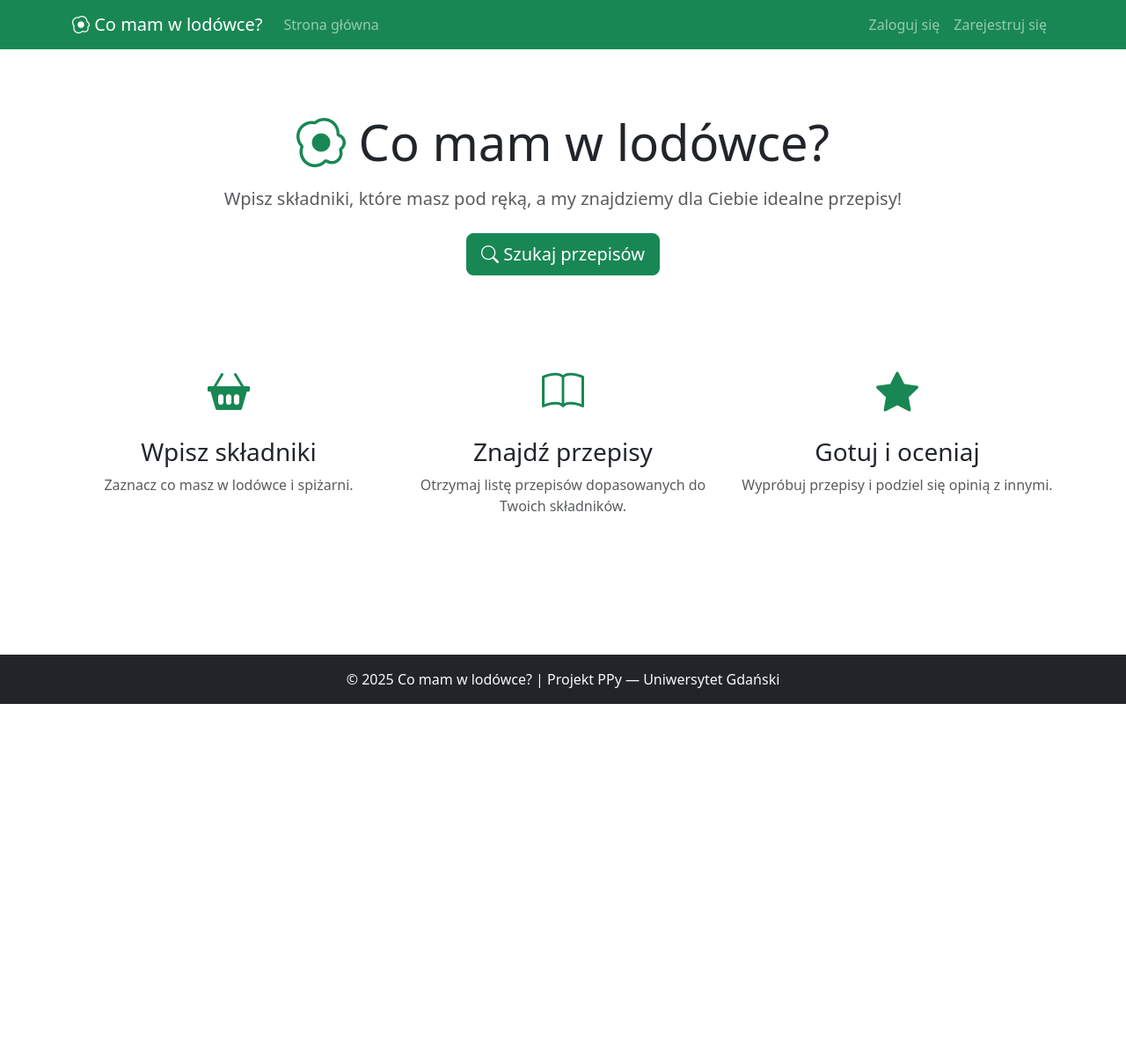
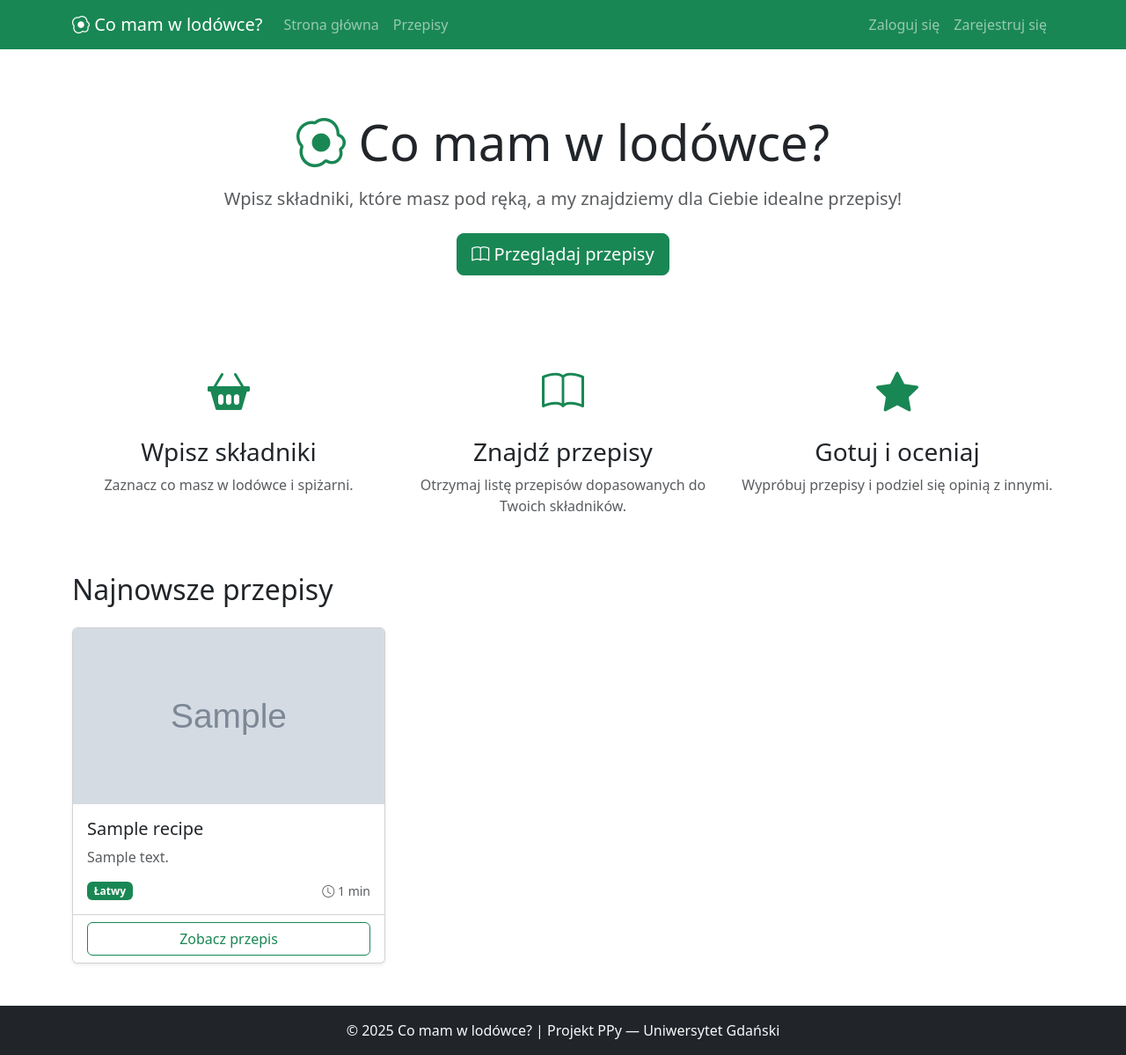
Before and after one commit to Wsakowska/python-faculty, a Django app: page / in a window 1280 px wide. Shown: the whole page at 88% size. Before the commit the page ends 800 px from the top, so only its background shows below. Run offline with Django 5.2, Linux system fonts and the light colour scheme; tables that the repository leaves empty hold one stand-in row (values such as "Sample post"); grey boxes marked "Sample" are stand-in pictures.

Commit message:
crud: widoki przepisów — lista, szczegóły, dodaj, edytuj, usuń

```diff
--- a/Project01/recipes/templates/recipes/home.html
+++ b/Project01/recipes/templates/recipes/home.html
@@ -10,9 +10,16 @@
     <p class="lead text-muted mb-4">
         Wpisz składniki, które masz pod ręką, a my znajdziemy dla Ciebie idealne przepisy!
     </p>
-    <a href="#" class="btn btn-success btn-lg">
-        <i class="bi bi-search"></i> Szukaj przepisów
-    </a>
+    <div class="d-flex justify-content-center gap-3">
+        <a href="{% url 'recipes:recipe_list' %}" class="btn btn-success btn-lg">
+            <i class="bi bi-book"></i> Przeglądaj przepisy
+        </a>
+        {% if user.is_authenticated %}
+        <a href="{% url 'recipes:recipe_create' %}" class="btn btn-outline-success btn-lg">
+            <i class="bi bi-plus-circle"></i> Dodaj przepis
+        </a>
+        {% endif %}
+    </div>
 </div>
 
 <div class="row text-center mt-5">
@@ -32,4 +39,39 @@
         <p class="text-muted">Wypróbuj przepisy i podziel się opinią z innymi.</p>
     </div>
 </div>
+
+{% if latest_recipes %}
+<h2 class="mt-5 mb-4">Najnowsze przepisy</h2>
+<div class="row">
+    {% for recipe in latest_recipes %}
+    <div class="col-md-4 mb-4">
+        <div class="card h-100 shadow-sm">
+            {% if recipe.image %}
+                <img src="{{ recipe.image.url }}" class="card-img-top" alt="{{ recipe.title }}"
+                     style="height: 200px; object-fit: cover;">
+            {% else %}
+                <div class="card-img-top bg-light d-flex align-items-center justify-content-center"
+                     style="height: 200px;">
+                    <i class="bi bi-camera text-muted" style="font-size: 3rem;"></i>
+                </div>
+            {% endif %}
+            <div class="card-body">
+                <h5 class="card-title">{{ recipe.title }}</h5>
+                <p class="card-text text-muted">{{ recipe.description|truncatewords:15 }}</p>
+                <div class="d-flex justify-content-between align-items-center">
+                    <span class="badge bg-success">{{ recipe.get_difficulty_display }}</span>
+                    <small class="text-muted">
+                        <i class="bi bi-clock"></i> {{ recipe.prep_time }} min
+                    </small>
+                </div>
+            </div>
+            <div class="card-footer bg-white">
+                <a href="{% url 'recipes:recipe_detail' recipe.slug %}"
+                   class="btn btn-outline-success w-100">Zobacz przepis</a>
+            </div>
+        </div>
+    </div>
+    {% endfor %}
+</div>
+{% endif %}
 {% endblock %}
--- a/Project01/recipes/urls.py
+++ b/Project01/recipes/urls.py
@@ -7,4 +7,9 @@ app_name = 'recipes'
 
 urlpatterns = [
     path('', views.home, name='home'),
+    path('przepisy/', views.recipe_list, name='recipe_list'),
+    path('przepisy/dodaj/', views.recipe_create, name='recipe_create'),
+    path('przepisy/<slug:slug>/', views.recipe_detail, name='recipe_detail'),
+    path('przepisy/<slug:slug>/edytuj/', views.recipe_edit, name='recipe_edit'),
+    path('przepisy/<slug:slug>/usun/', views.recipe_delete, name='recipe_delete'),
 ]
--- a/Project01/recipes/views.py
+++ b/Project01/recipes/views.py
@@ -1,8 +1,120 @@
 """Widoki aplikacji recipes."""
 
-from django.shortcuts import render
+from django.shortcuts import render, get_object_or_404, redirect
+from django.contrib.auth.decorators import login_required
+from django.contrib import messages
+from .models import Recipe, Category
+from .forms import RecipeForm, RecipeIngredientFormSet
 
 
 def home(request):
-    """Strona główna."""
-    return render(request, 'recipes/home.html')
+    """Strona główna — najnowsze przepisy."""
+    latest_recipes = Recipe.objects.filter(is_published=True)[:6]
+    categories = Category.objects.all()
+    return render(request, 'recipes/home.html', {
+        'latest_recipes': latest_recipes,
+        'categories': categories,
+    })
+
+
+def recipe_list(request):
+    """Lista wszystkich przepisów z filtrowaniem po kategorii."""
+    recipes = Recipe.objects.filter(is_published=True)
+    categories = Category.objects.all()
+
+    # Filtrowanie po kategorii
+    category_slug = request.GET.get('kategoria')
+    active_category = None
+    if category_slug:
+        active_category = get_object_or_404(Category, slug=category_slug)
+        recipes = recipes.filter(category=active_category)
+
+    return render(request, 'recipes/recipe_list.html', {
+        'recipes': recipes,
+        'categories': categories,
+        'active_category': active_category,
+    })
+
+
+def recipe_detail(request, slug):
+    """Szczegóły przepisu."""
+    recipe = get_object_or_404(Recipe, slug=slug, is_published=True)
+    ingredients = recipe.recipe_ingredients.select_related('ingredient').all()
+    comments = recipe.comments.select_related('author').all()
+    return render(request, 'recipes/recipe_detail.html', {
+        'recipe': recipe,
+        'ingredients': ingredients,
+        'comments': comments,
+    })
+
+
+@login_required
+def recipe_create(request):
+    """Dodawanie nowego przepisu."""
+    if request.method == 'POST':
+        form = RecipeForm(request.POST, request.FILES)
+        formset = RecipeIngredientFormSet(request.POST)
+        if form.is_valid() and formset.is_valid():
+            recipe = form.save(commit=False)
+            recipe.author = request.user
+            recipe.save()
+            formset.instance = recipe
+            formset.save()
+            messages.success(request, 'Przepis został dodany!')
+            return redirect('recipes:recipe_detail', slug=recipe.slug)
+    else:
+        form = RecipeForm()
+        formset = RecipeIngredientFormSet()
+
+    return render(request, 'recipes/recipe_form.html', {
+        'form': form,
+        'formset': formset,
+        'title': 'Dodaj przepis',
+    })
+
+
+@login_required
+def recipe_edit(request, slug):
+    """Edycja przepisu (tylko autor)."""
+    recipe = get_object_or_404(Recipe, slug=slug)
+
+    if recipe.author != request.user:
+        messages.error(request, 'Nie możesz edytować cudzego przepisu!')
+        return redirect('recipes:recipe_detail', slug=slug)
+
+    if request.method == 'POST':
+        form = RecipeForm(request.POST, request.FILES, instance=recipe)
+        formset = RecipeIngredientFormSet(request.POST, instance=recipe)
+        if form.is_valid() and formset.is_valid():
+            form.save()
+            formset.save()
+            messages.success(request, 'Przepis został zaktualizowany!')
+            return redirect('recipes:recipe_detail', slug=recipe.slug)
+    else:
+        form = RecipeForm(instance=recipe)
+        formset = RecipeIngredientFormSet(instance=recipe)
+
+    return render(request, 'recipes/recipe_form.html', {
+        'form': form,
+        'formset': formset,
+        'title': 'Edytuj przepis',
+    })
+
+
+@login_required
+def recipe_delete(request, slug):
+    """Usuwanie przepisu (tylko autor)."""
+    recipe = get_object_or_404(Recipe, slug=slug)
+
+    if recipe.author != request.user:
+        messages.error(request, 'Nie możesz usunąć cudzego przepisu!')
+        return redirect('recipes:recipe_detail', slug=slug)
+
+    if request.method == 'POST':
+        recipe.delete()
+        messages.success(request, 'Przepis został usunięty.')
+        return redirect('recipes:recipe_list')
+
+    return render(request, 'recipes/recipe_confirm_delete.html', {
+        'recipe': recipe,
+    })
--- a/Project01/templates/base.html
+++ b/Project01/templates/base.html
@@ -30,6 +30,16 @@
                     <li class="nav-item">
                         <a class="nav-link" href="{% url 'recipes:home' %}">Strona główna</a>
                     </li>
+                    <li class="nav-item">
+                        <a class="nav-link" href="{% url 'recipes:recipe_list' %}">Przepisy</a>
+                    </li>
+                    {% if user.is_authenticated %}
+                    <li class="nav-item">
+                        <a class="nav-link" href="{% url 'recipes:recipe_create' %}">
+                            <i class="bi bi-plus-circle"></i> Dodaj przepis
+                        </a>
+                    </li>
+                    {% endif %}
                 </ul>
                 <ul class="navbar-nav">
                     {% if user.is_authenticated %}
```
Also changed, not shown: Project01/recipes/forms.py (added, +43 -0 lines), Project01/recipes/templates/recipes/recipe_confirm_delete.html (added, +28 -0 lines), Project01/recipes/templates/recipes/recipe_detail.html (added, +75 -0 lines), Project01/recipes/templates/recipes/recipe_form.html (added, +59 -0 lines), Project01/recipes/templates/recipes/recipe_list.html (added, +73 -0 lines).
